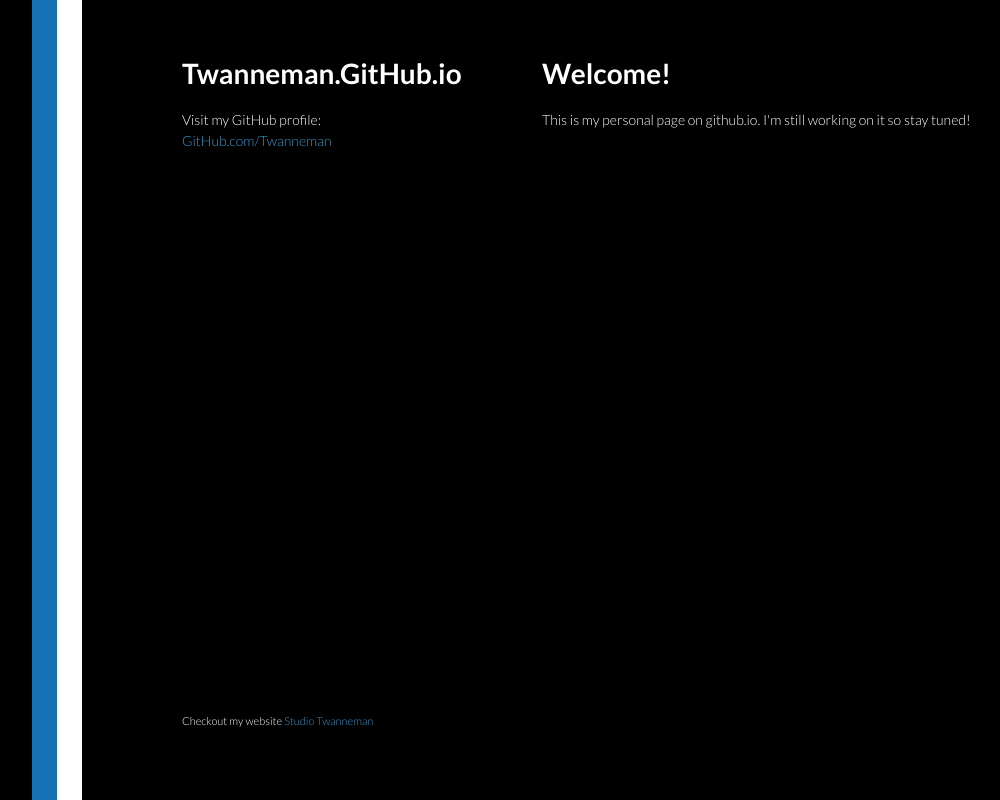
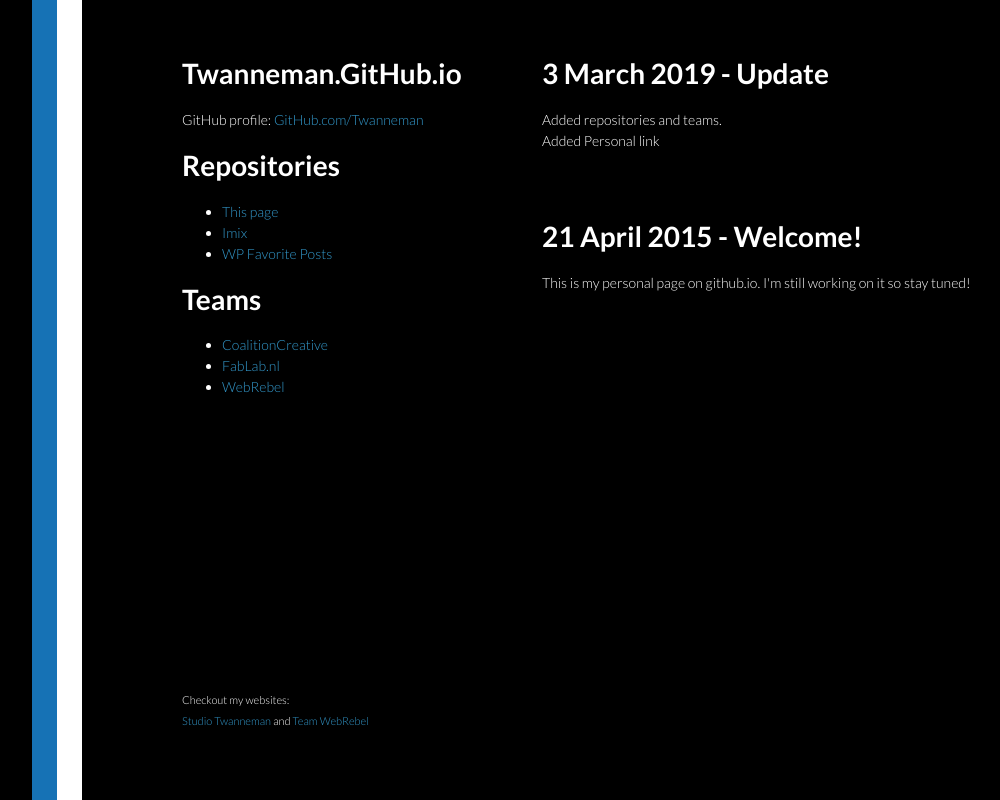
Before and after one commit to Twanneman/twanneman.github.io, a plain HTML site: page index.html in a window 1280 px wide. Shown: the whole page, without its empty margins (28-1028 px from the left). Drawn offline with Linux system fonts and the light colour scheme.

Commit message:
added repositories, teams and personal link

```diff
--- a/index.html
+++ b/index.html
@@ -16,16 +16,42 @@
 	<div class="wrapper">
 		<header>
 			<h1>Twanneman.GitHub.io</h1>
-			<p class="view">Visit my GitHub profile: <a href="https://github.com/Twanneman">GitHub.com/Twanneman</a></p>
+			<p class="view">GitHub profile: <a href="https://github.com/Twanneman">GitHub.com/Twanneman</a></p>
+
+			<h1>Repositories</h1>
+			<ul>
+				<li><a href="https://github.com/Twanneman/twanneman.github.io">This page</a></li>
+				<li><a href="https://github.com/Twanneman/imix">Imix</a></li>
+				<li><a href="https://github.com/Twanneman/wp-favorite-posts">WP Favorite Posts</a></li>
+			</ul>
+
+			<h1>Teams</h1>
+			<ul>
+				<li><a href="https://github.com/CoalitionCreative">CoalitionCreative</a></li>
+				<li><a href="https://github.com/FabLab-NL">FabLab.nl</a></li>
+				<li><a href="https://github.com/WebRebelNL">WebRebel</a></li>
+			</ul>
+
 		</header>
 
 		<section>
-			<h1><a id="welcome" class="anchor" href="#welcome" aria-hidden="true"><span class="octicon octicon-link"></span></a>Welcome!</h1>
+			<h1><a id="welcome" class="anchor" href="#welcome" aria-hidden="true"><span class="octicon octicon-link"></span></a>3 March 2019 - Update</h1>
+			<p>
+				Added repositories and teams.<br />
+				Added Personal link
+			</p>
+		</section>
+
+		<section>
+			<h1><a id="welcome" class="anchor" href="#welcome" aria-hidden="true"><span class="octicon octicon-link"></span></a>21 April 2015 - Welcome!</h1>
 			<p>This is my personal page on github.io. I'm still working on it so stay tuned!</p>
 		</section>
 
 		<footer>
-			<p><small>Checkout my website <a href="http://twanneman.nl">Studio Twanneman</a></small></p>
+			<p><small>
+				Checkout my websites:<br />
+				<a href="http://twanneman.nl">Studio Twanneman</a> and <a href="http://webrebel.nl">Team WebRebel</a>
+			</small></p>
 		</footer>
 
 		<div class="wrapper-background">
--- a/stylesheets/styles.css
+++ b/stylesheets/styles.css
@@ -102,6 +102,14 @@ header {
   position:fixed;
 }
 
+
+strong {
+  color:#222;
+  font-weight:700;
+}
+
+/* header list styling */
+/*
 header ul {
   list-style:none;
   height:40px;
@@ -139,11 +147,6 @@ header ul a {
   height:40px;
 }
 
-strong {
-  color:#222;
-  font-weight:700;
-}
-
 header ul li + li {
   width:88px;
   border-left:1px solid #fff;
@@ -159,6 +162,7 @@ header ul a strong {
   display:block;
   color:#222;
 }
+*/
 
 section {
   width:500px;
@@ -182,6 +186,13 @@ footer {
   float:left;
   position:fixed;
   bottom:50px;
+}
+
+/* repositories */
+#repositories {
+  width:270px;
+  float:left;
+  position:fixed;
 }
 
 /*  background stripes */
```
